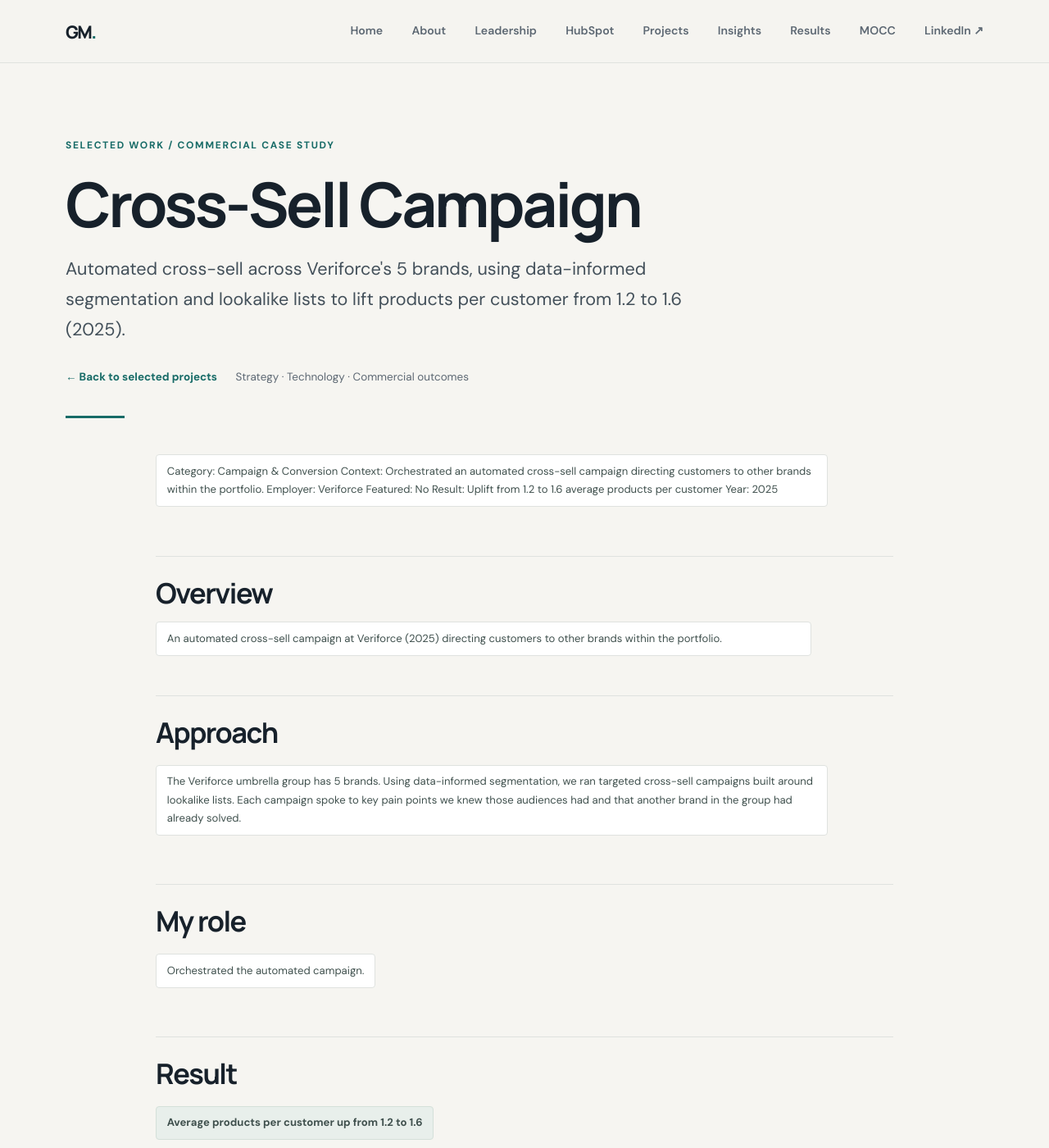
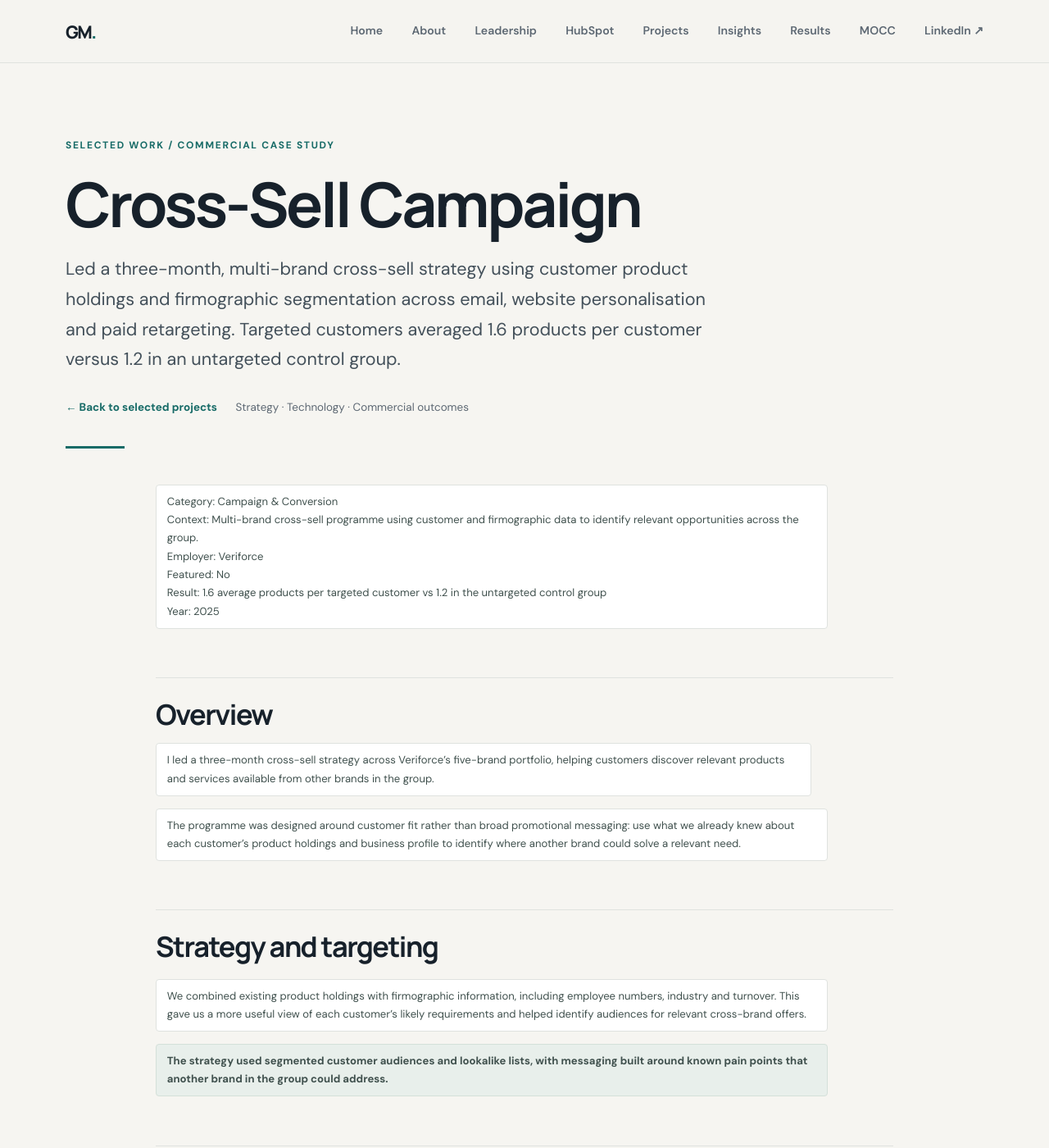
Before and after one commit to georgefwmurray/Marketing-Operations-Control-Centre, a Jekyll site: the page built from Campaign & Commercial Projects/Cross-Sell-Campaign.md, in a window 1280 px wide and 1400 px high. Shown: the whole window at 82% size. Built offline with Jekyll 4.4.1, drawn with Linux system fonts in a browser that asks for light colours; some of the changed text lies outside the part shown.

Commit message:
Strengthen cross-sell campaign case study

```diff
--- a/Campaign & Commercial Projects/Cross-Sell-Campaign.md
+++ b/Campaign & Commercial Projects/Cross-Sell-Campaign.md
@@ -1,6 +1,6 @@
 ---
-title: "Cross-Sell Campaign: 1.2 to 1.6 Products per Customer"
-description: "Automated cross-sell across Veriforce's 5 brands, using data-informed segmentation and lookalike lists to lift products per customer from 1.2 to 1.6 (2025)."
+title: "Cross-Sell Campaign: 1.6 vs 1.2 Products per Customer"
+description: "Led a three-month, multi-brand cross-sell strategy using customer product holdings and firmographic segmentation across email, website personalisation and paid retargeting. Targeted customers averaged 1.6 products per customer versus 1.2 in an untargeted control group."
 ---
 
 # Cross-Sell Campaign
@@ -10,24 +10,46 @@ description: "Automated cross-sell across Veriforce's 5 brands, using data-infor
 ---
 
 Category: Campaign & Conversion
-Context: Orchestrated an automated cross-sell campaign directing customers to other brands within the portfolio.
+Context: Multi-brand cross-sell programme using customer and firmographic data to identify relevant opportunities across the group.
 Employer: Veriforce
 Featured: No
-Result: Uplift from 1.2 to 1.6 average products per customer
+Result: 1.6 average products per targeted customer vs 1.2 in the untargeted control group
 Year: 2025
 
 ## Overview
 
-An automated cross-sell campaign at Veriforce (2025) directing customers to other brands within the portfolio.
+I led a three-month cross-sell strategy across Veriforce's five-brand portfolio, helping customers discover relevant products and services available from other brands in the group.
 
-## Approach
+The programme was designed around customer fit rather than broad promotional messaging: use what we already knew about each customer's product holdings and business profile to identify where another brand could solve a relevant need.
 
-The Veriforce umbrella group has 5 brands. Using data-informed segmentation, we ran targeted cross-sell campaigns built around lookalike lists. Each campaign spoke to key pain points we knew those audiences had and that another brand in the group had already solved.
+## Strategy and targeting
+
+We combined existing product holdings with firmographic information, including employee numbers, industry and turnover. This gave us a more useful view of each customer's likely requirements and helped identify audiences for relevant cross-brand offers.
+
+The strategy used segmented customer audiences and lookalike lists, with messaging built around known pain points that another brand in the group could address.
+
+## Campaign execution
+
+The programme brought together several channels:
+
+- **Email:** targeted campaigns delivered to relevant customer segments.
+- **Website personalisation:** tailored website experiences to support cross-brand discovery.
+- **Paid retargeting:** audience lists for Meta, Google and LinkedIn, coordinated with the Head of Digital Performance.
+
+HubSpot segments and workflows supported the campaign delivery and automation, while paid retargeting extended the activity beyond owned channels.
 
 ## My role
 
-Orchestrated the automated campaign.
+I led the campaign strategy, including the audience and targeting approach and the coordinated channel plan. My immediate team ran the campaign, building and operating the segments, workflows and campaign activity. I worked with the Head of Digital Performance on the paid retargeting audiences and activation.
 
-## Result
+## Measurement and results
 
-**Average products per customer up from 1.2 to 1.6**
+We ran the programme for three months and compared the targeted customer group with a control group that was not targeted.
+
+At measurement, targeted customers averaged **1.6 products per customer**, compared with **1.2 in the control group** — a **33% higher average** among the targeted group.
+
+Using an untargeted control group provides a more meaningful comparison than a simple before-and-after measure and helps isolate the difference associated with the campaign.
+
+## Why it mattered
+
+The programme turned the group's multi-brand structure into a practical customer-growth opportunity. By connecting customer data, relevant propositions and coordinated channel activity, we made it easier to introduce existing customers to solutions from elsewhere in the portfolio.
```
